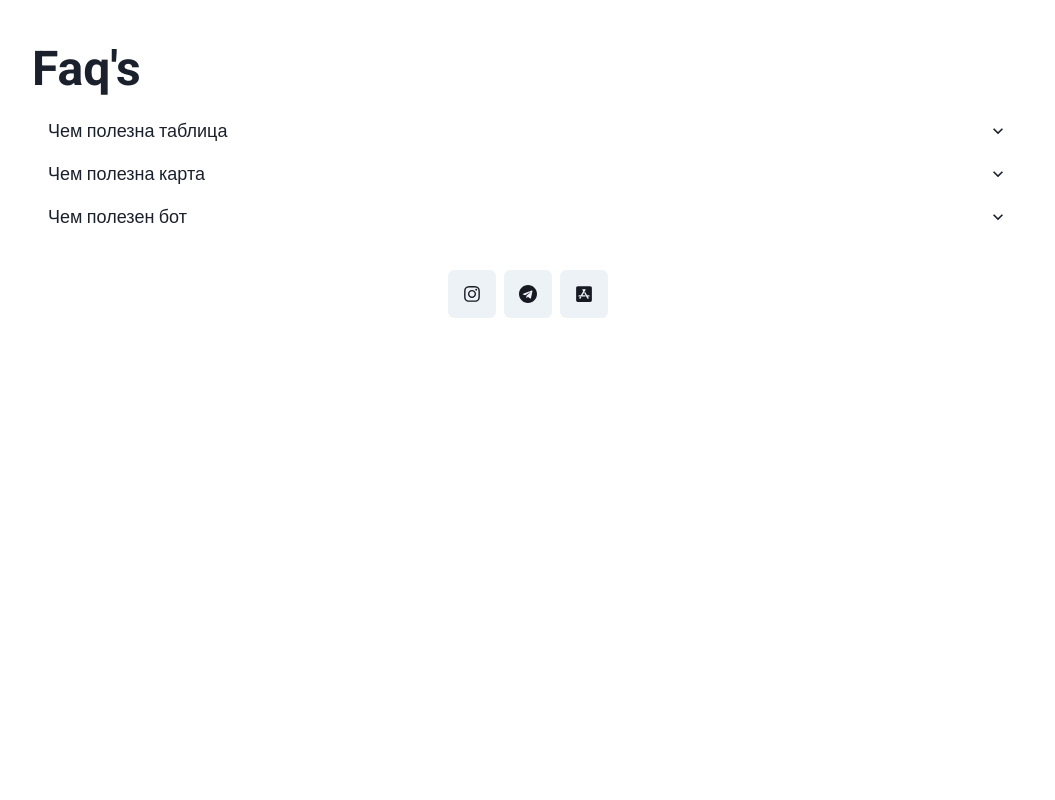
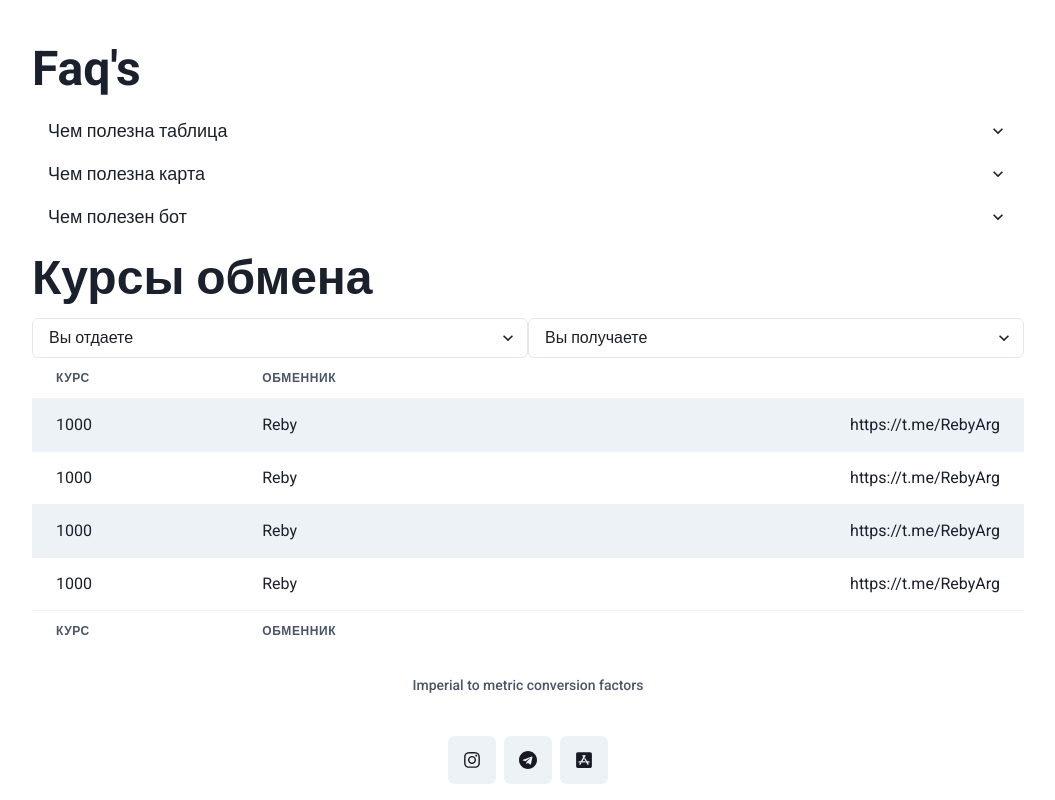
Before and after one commit to kirill-2l/cashar_front, a Next.js app: page / in a window 1280 px wide. Shown: the part 562-1362 px from the top of the page, without its empty margins (112-1167 px from the left). Before the commit the page ends 896 px from the top, so only its background shows below. Built offline with nearby package versions, Linux system fonts and the light colour scheme; a web font is replaced by a local one.

Commit message:
feat: exchange rate table init

```diff
--- /dev/null
+++ b/src/components/exchangeRates.tsx
@@ -0,0 +1,131 @@
+import {
+  Flex,
+  Select,
+  Table,
+  TableCaption,
+  TableContainer,
+  Tbody,
+  Td,
+  Tfoot,
+  Th,
+  Thead,
+  Tr,
+} from "@chakra-ui/react";
+
+export function ExchangeRates() {
+  const currenciesGive = [
+    {
+      label: "USD",
+      id: "usd",
+    },
+    {
+      label: "USD small bills",
+      id: "usd_small",
+    },
+    {
+      label: "USD small heads",
+      id: "usd_small_heads",
+    },
+    {
+      label: "USDT",
+      id: "usdt",
+    },
+    {
+      label: "RUB",
+      id: "rub",
+    },
+  ];
+  const currenciesReceive = [
+    {
+      label: "ARS",
+      id: "ars",
+    },
+    {
+      label: "ARS WU",
+      id: "ars_wu",
+    },
+    {
+      label: "EUR",
+      id: "eur",
+    },
+    {
+      label: "RUB",
+      id: "rub",
+    },
+  ];
+
+  const exchangeRateData = [
+    {
+      rate: 1000,
+      exchangerName: "Reby",
+      exchangerTelegram: "https://t.me/RebyArg",
+      id: 1,
+    },
+    {
+      rate: 1000,
+      exchangerName: "Reby",
+      exchangerTelegram: "https://t.me/RebyArg",
+      id: 2,
+    },
+    {
+      rate: 1000,
+      exchangerName: "Reby",
+      exchangerTelegram: "https://t.me/RebyArg",
+      id: 3,
+    },
+    {
+      rate: 1000,
+      exchangerName: "Reby",
+      exchangerTelegram: "https://t.me/RebyArg",
+      id: 4,
+    },
+  ];
+  return (
+    <>
+      <TableContainer>
+        <Flex>
+          <Select placeholder="Вы отдаете">
+            {currenciesGive.map((i) => (
+              <option key={i.id} value={i.id}>
+                {i.label}
+              </option>
+            ))}
+          </Select>
+          <Select placeholder="Вы получаете">
+            {currenciesReceive.map((i) => (
+              <option key={i.id} value={i.id}>
+                {i.label}
+              </option>
+            ))}
+          </Select>
+        </Flex>
+        <Table variant="striped" colorScheme="gray">
+          <TableCaption>Imperial to metric conversion factors</TableCaption>
+          <Thead>
+            <Tr>
+              <Th>Курс</Th>
+              <Th>Обменник</Th>
+              <Th></Th>
+            </Tr>
+          </Thead>
+          <Tbody>
+            {exchangeRateData.map((i) => (
+              <Tr key={i.id}>
+                <Td>{i.rate}</Td>
+                <Td>{i.exchangerName}</Td>
+                <Td isNumeric>{i.exchangerTelegram}</Td>
+              </Tr>
+            ))}
+          </Tbody>
+          <Tfoot>
+            <Tr>
+              <Th>Курс</Th>
+              <Th>Обменник</Th>
+              <Th></Th>
+            </Tr>
+          </Tfoot>
+        </Table>
+      </TableContainer>
+    </>
+  );
+}
--- a/src/pages/index.tsx
+++ b/src/pages/index.tsx
@@ -1,6 +1,7 @@
 import { HomeIntro } from "@/components/homeIntro";
 import { Faq } from "@/components/faq";
 import { Box, Heading } from "@chakra-ui/react";
+import { ExchangeRates } from "@/components/exchangeRates";
 
 export default function Home() {
   return (
@@ -9,9 +10,15 @@ export default function Home() {
 
       <Box as="section" my={4}>
         <Heading as="h2" size="2xl" mb="4">
-          Faq's
+          Faq&apos;s
         </Heading>
-        <Faq></Faq>
+        <Faq />
+      </Box>
+      <Box as="section" my={4}>
+        <Heading as="h2" size="2xl" mb="4">
+          Курсы обмена
+        </Heading>
+        <ExchangeRates />
       </Box>
     </>
   );
```
